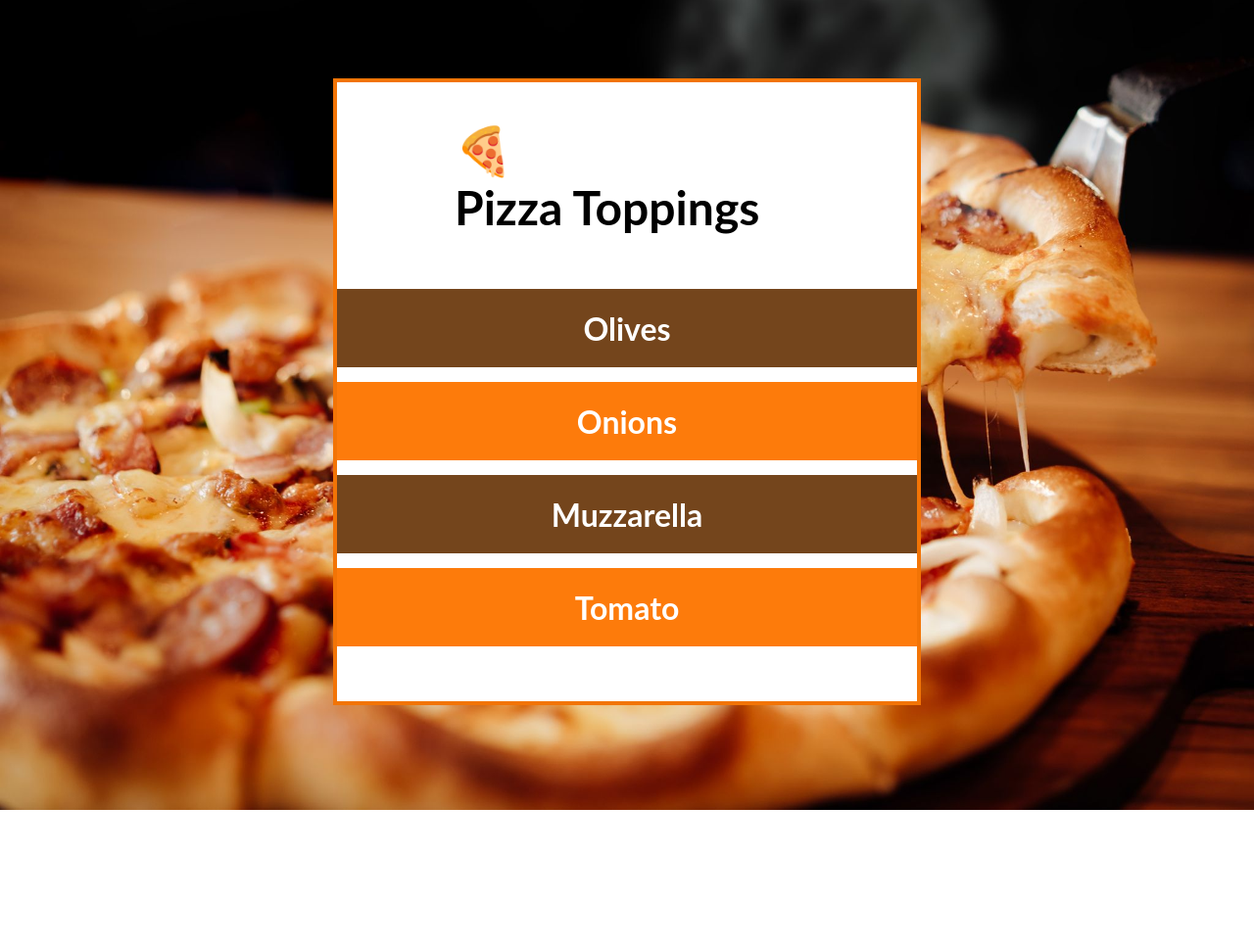
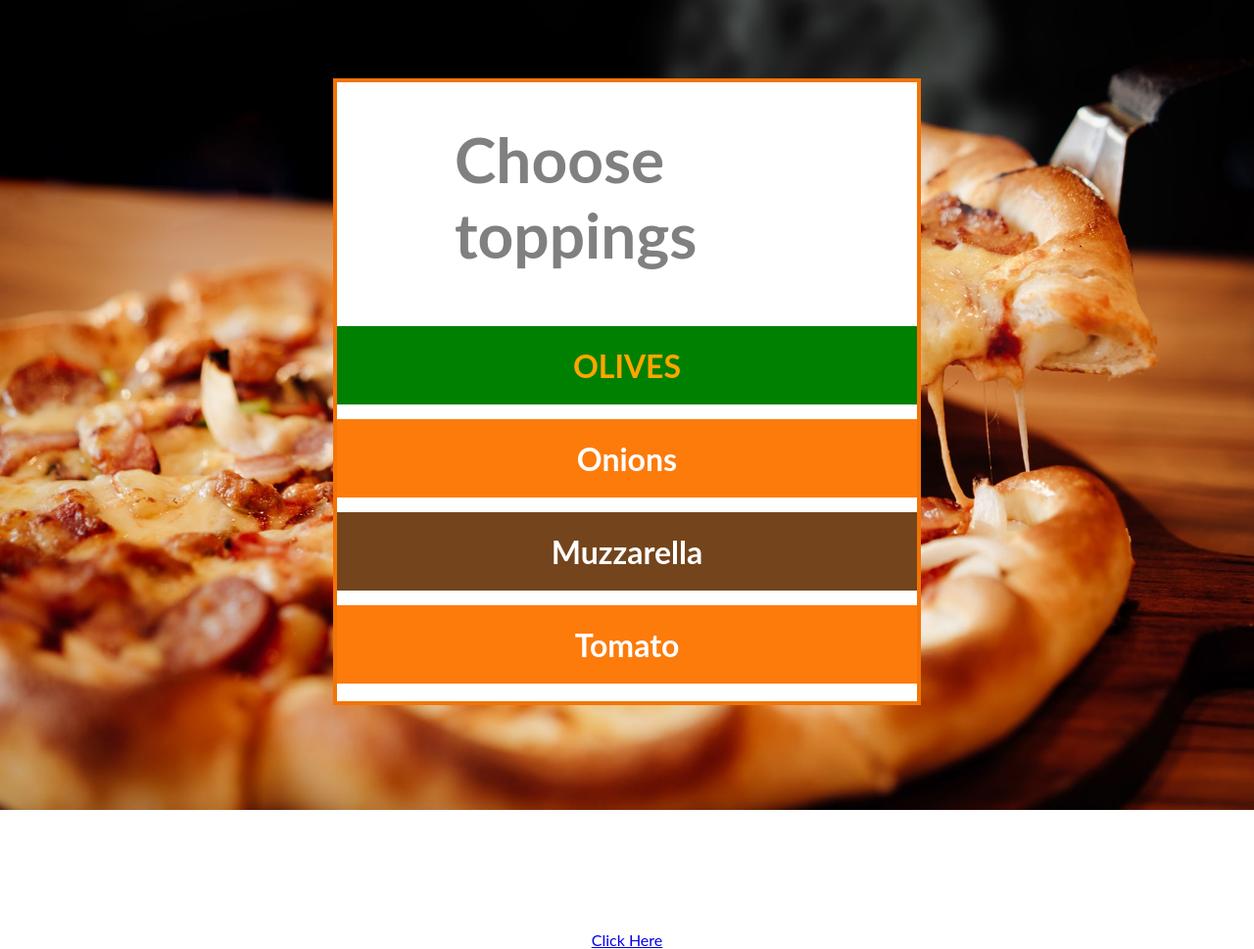
Before and after one commit to TinkuMalibu/DOM, a plain HTML site: page index.html in a window 1280 px wide. Shown: the whole page at 98% size. Before the commit the page ends 912 px from the top, so only its background shows below. Drawn offline with Linux system fonts and the light colour scheme.

Commit message:
js challenge

```diff
--- a/app.js
+++ b/app.js
@@ -1,3 +1,67 @@
-const theTitle = document.getElementById('title');
-console.log(title.innerHTML);
+/*const theTitle = document.getElementById('title');
+
+const topping = document.getElementsByClassName('topping');
+console.log(topping[2].innerText);
+
+const misToppings = document.getElementsByTagName("li");
+console.log(misToppings);
+
+const toppingBrownBackground = document.getElementsByClassName('topping brown-background');
+console.log(toppingBrownBackground);
+
+const firstOrangeTopping = document.querySelector('.topping.orange-background');
+console.log(typeof firstOrangeTopping);
+
+const allOrangeToppings = document.querySelectorAll('.topping.orange-background');
+console.log(allOrangeToppings.length)
+console.log(allOrangeToppings[0]);
+console.log(allOrangeToppings[1]);
+*/
+
+const primerTopping = document.querySelector('.topping');
+console.log(primerTopping);
+
+primerTopping.style.backgroundColor = 'green';
+primerTopping.style.color = 'orange';
+primerTopping.style.textTransform = 'uppercase';
+
+const toppingList = document.getElementById('topping-list');
+console.log("> innerText:");
+console.log(toppingList.innerText);
+console.log("> textContent:");
+console.log(toppingList.textContent);
+console.log("> innerHTML:");
+console.log(toppingList.innerHTML);
+
+const title = document.getElementById('title');
+console.log(title.innerText);
+title.innerText = 'Choose toppings';
+title.style.fontSize = '4em';
+title.style.color = 'grey';
+
+const enlace = document.getElementsByTagName('a');
+console.log(enlace[0].setAttribute('href', 'https://www.google.com'));
+
+const firstTopping = document.querySelector('.topping');
+console.log(firstTopping.classList);
+
+
+
+
+
+
+
+
+
+
+
+
+
+
+
+
+
+
+
+
 // Path: app.js
--- a/index.html
+++ b/index.html
@@ -10,12 +10,14 @@
   <body>
     <div id="container">
       <h1 id="title">🍕<br>Pizza Toppings</h1>
-      <ul id="toppings-list">
+      <ul id="topping-list">
         <li class="topping brown-background" id="olives">Olives</li>
-        <li class="topping orange-background">Onions</li>
+        <li class="topping orange-background" id="onions">Onions</li>
         <li class="topping brown-background" id="muzzarella">Muzzarella</li>
-        <li class="topping orange-background">Tomato</li>
+        <li class="topping orange-background" id="tomato">Tomato</li>
       </ul>
+      <a href = "https://www.instagram.com/cecireynoso/">Click Here</a>
+
     </div>
     <script src="/app.js"></script>
   </body>
```
